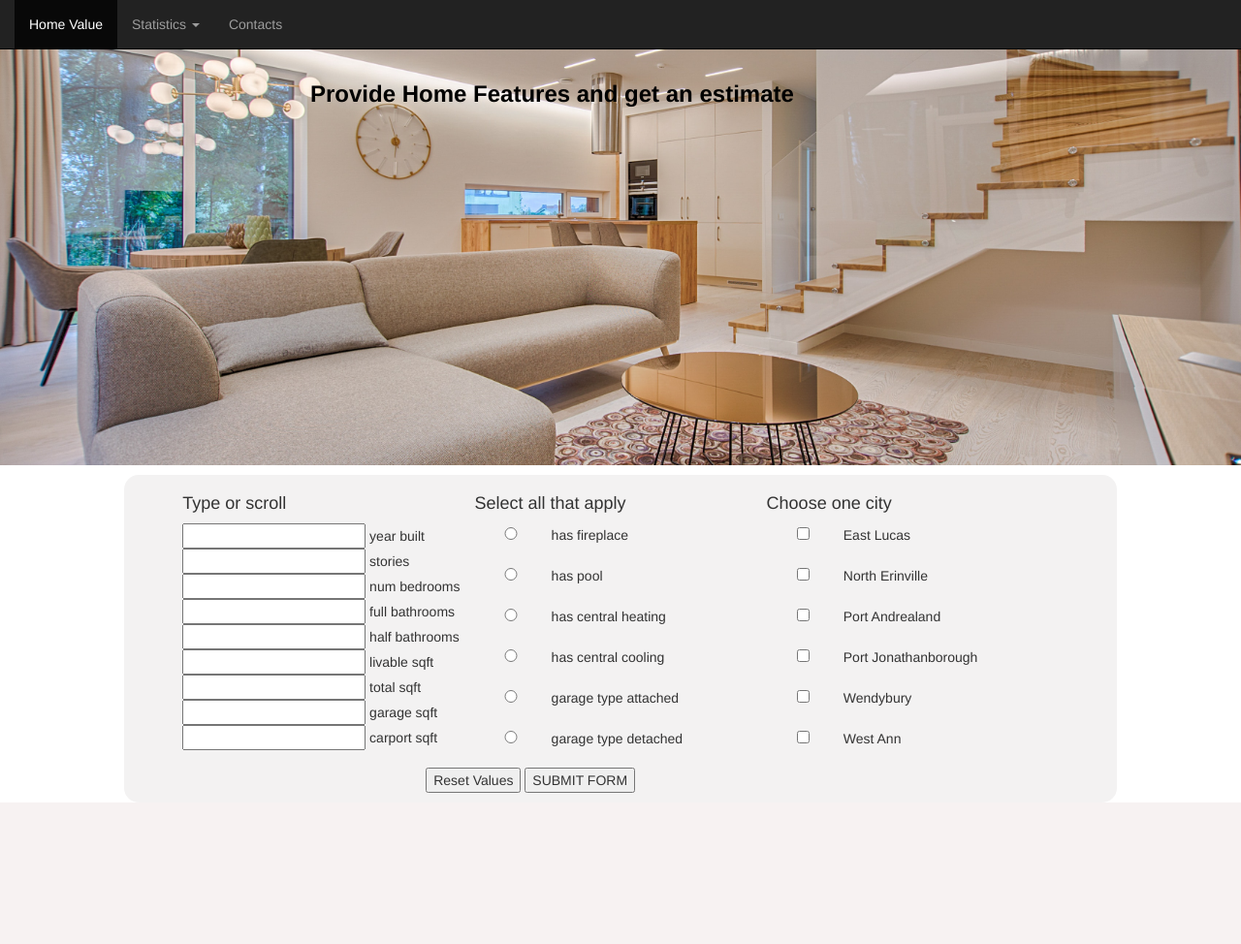
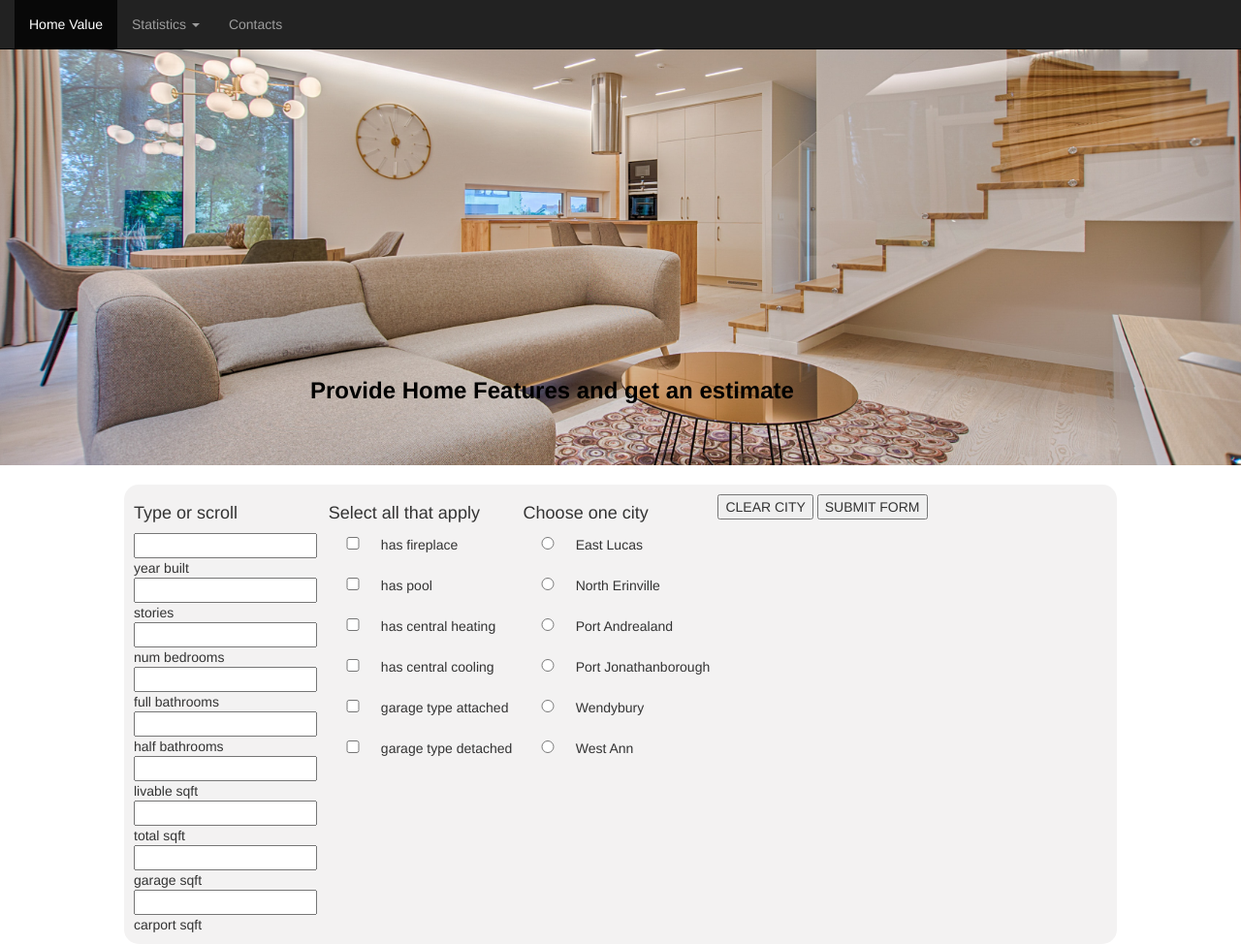
Before and after one commit to Claire56/House_value_estimate, a Flask app: page /home-info in a window 1280 px wide. Shown: the whole page at 97% size. Before the commit the page ends 828 px from the top, so only its background shows below. Run offline with Flask 2, Linux system fonts and the light colour scheme; parts of the project's set-up code (start-up, migrations or seed data) failed here and were passed over; some libraries are stand-ins or nearby versions.

Commit message:
more style

```diff
--- a/server.py
+++ b/server.py
@@ -140,11 +140,13 @@ def grg_data():
 
     jdata = data.to_json() #this can jsonify a dataframe but dont need it
 
+    data = [round(i,) for i in data.sale_price]
+
     data = { "labels": ['garage attached','Detached','None'], #"data": [round(i,2) for i in y]}
 
               "datasets" : [
               {
-                        "data": [round(i,2) for i in data.sale_price],
+                        "data":[d for d in data] ,
                         "backgroundColor": ['pink', 'yellow','grey'],
                         'collectionAlias': "Average Price",
                         'label': "Average price per garage type ",
@@ -220,7 +222,7 @@ def bed_mean_data():
 
               "datasets" : [
               {
-                        "data": [round(i,2) for i in y],
+                        "data": [round(i,) for i in y],
                         "backgroundColor": ['purple']*11,
                         'collectionAlias': "Average Price",
                         'label': "Average price per No of bedrooms ",
@@ -246,7 +248,7 @@ def pool_mean_data():
 
               "datasets" : [
               {
-                        "data": [round(i,2) for i in y],
+                        "data": [round(i,) for i in y],
                         "backgroundColor": ['red','green'],
                         'collectionAlias': "Average Price",
                         'label': "Average price ",
@@ -273,7 +275,7 @@ def fireplace_data():
 
               "datasets" : [
               {
-                        "data": [round(i,2) for i in y],
+                        "data": [round(i,) for i in y],
                         "backgroundColor": ['red','green'],
                         'collectionAlias': "Average Price ",
                         'label': "Average price ",
@@ -301,7 +303,7 @@ def baths_data():
 
               "datasets" : [
               {
-                        "data": [round(i,2) for i in y],
+                        "data": [round(i,) for i in y],
                         "backgroundColor": ['blue']*11,
                         'collectionAlias': "Average Price ",
                         'label': "Average price per No of bathrooms ",
--- a/static/styles.css
+++ b/static/styles.css
@@ -42,7 +42,7 @@ body {
   display: flex;
   flex-wrap: wrap;
   justify-content: center;
-  margin: 10px 10% 0 10%;
+  margin: 20px 10% 0 10%;
   background-color: #f3f2f2;
   border-radius: 15px;
   padding: 10px;
@@ -50,7 +50,7 @@ body {
 }
 
 .homeinfokids{
-  width: 30%;
+  width: 20%;
 }
 
 .home {
@@ -93,7 +93,7 @@ body {
 }
 .message {
     position: absolute;
-    top: 80px;
+    bottom: 60px;
     display: block;
     color: black;
     left: 25%;
--- a/templates/home_info.html
+++ b/templates/home_info.html
@@ -48,7 +48,7 @@
 			{% for feature in features[9:15] %}
 
 
-			<input type="radio" name = "{{feature}}" class="featsize" value ={{values.get(feature)}}> {{feature}}  <br/> <br/>
+			<input type="checkbox" name = "{{feature}}" class="featsize" value ={{values.get(feature)}}> {{feature}}  <br/> <br/>
 			{% endfor %}
 
 		</div>
@@ -62,14 +62,14 @@
 
 
 
-			<input type="checkbox" name= "{{feature}}" class="c1 featsize" value={{values.get(feature)}}> {{feature}}  <br/> <br/>
+			<input type="radio" name= "{{feature}}" class="c1 featsize" value={{values.get(feature)}}> {{feature}}  <br/> <br/>
 			{% endfor %}
 
 		</div>
 		<div class="homeinfokids btnsdiv">
 
 
-            <input type="reset" value="Reset Values">
+            <input type="reset" value="CLEAR CITY">
 
 			<input type="submit" value="SUBMIT FORM">
 
--- a/templates/homepage.html
+++ b/templates/homepage.html
@@ -61,7 +61,7 @@ header.css('background-image', backgrounds[0]);
 	</div> !-->
 
     <div class="citynames">
-        <span>What will your house cost in </span>
+        <span>Estimate the value of your home in </span>
         <ul style="
     list-style-type: none;
 ">
```
